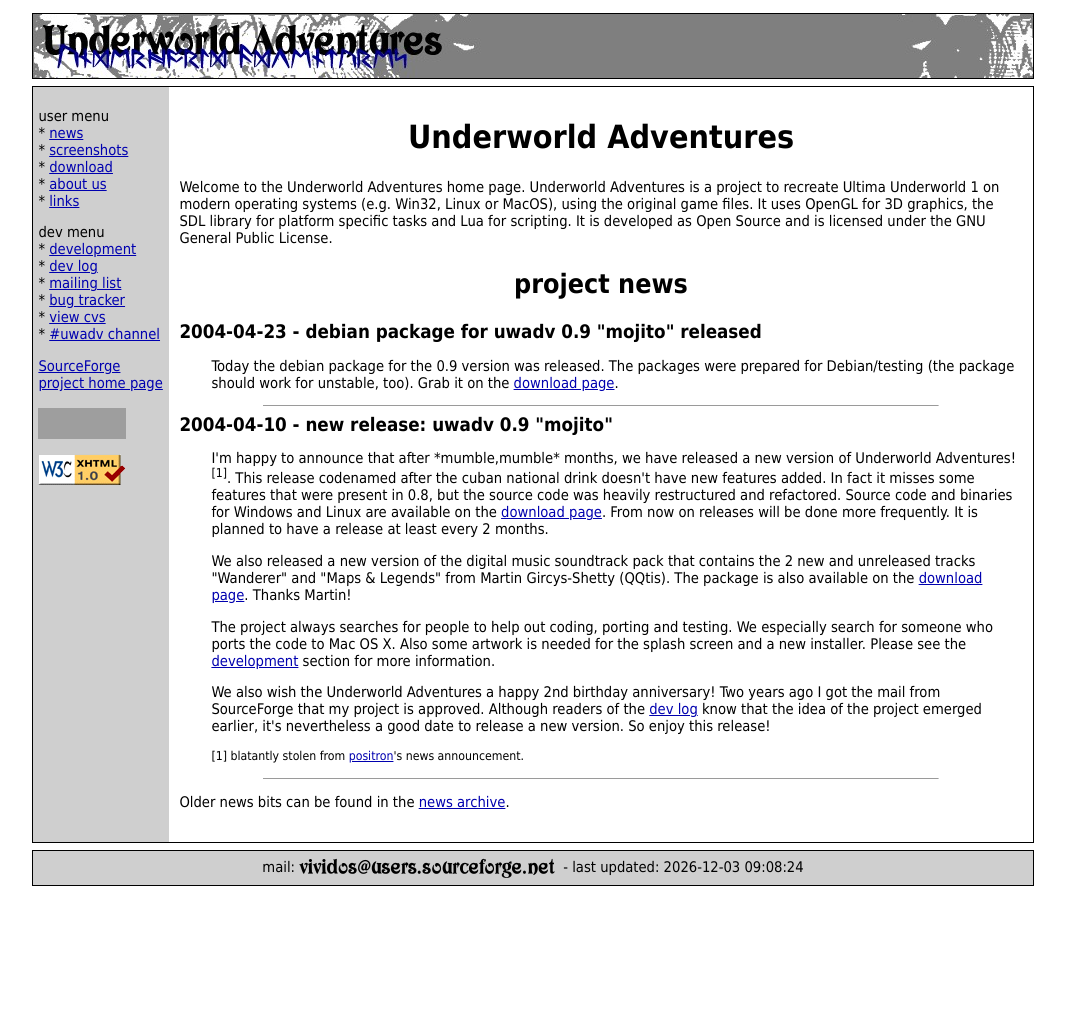
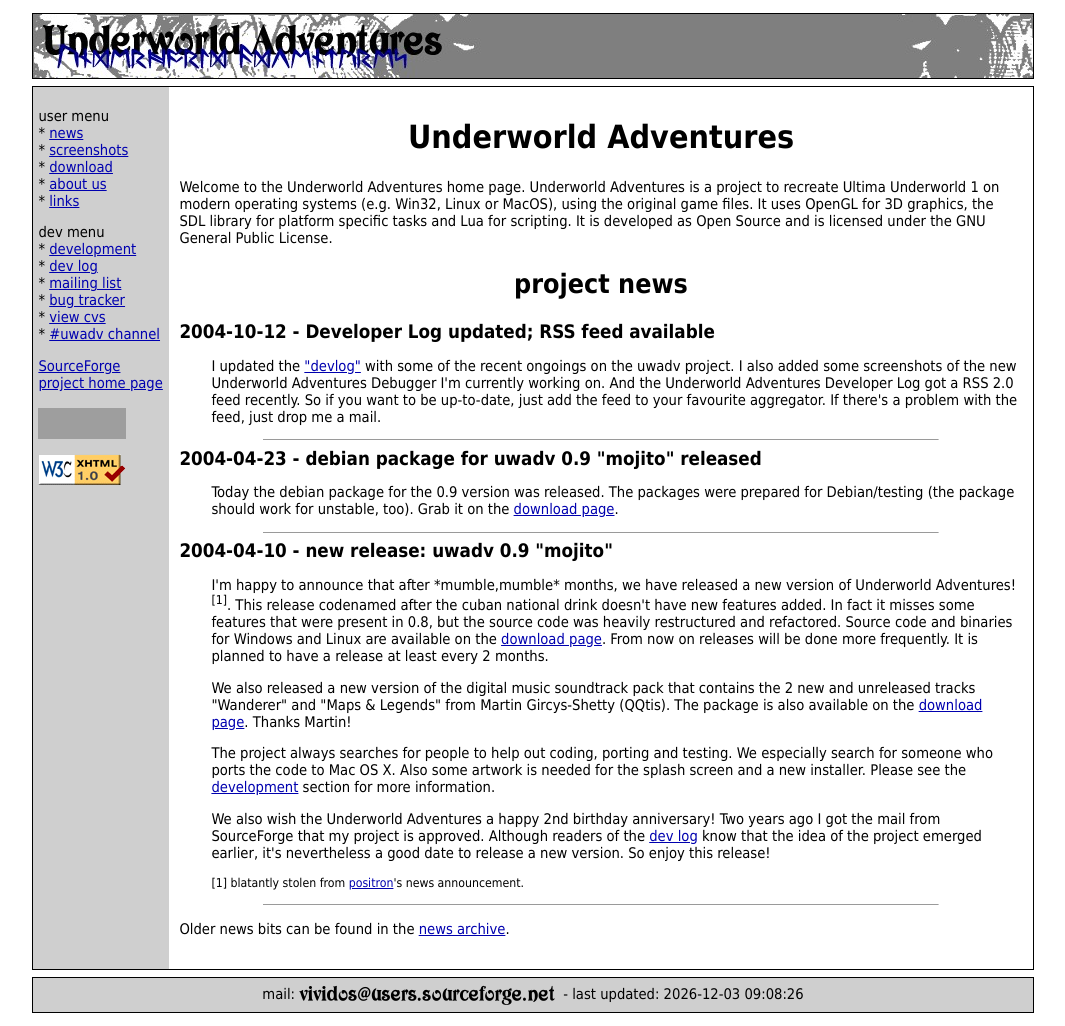
Before and after one commit to vividos/UnderworldAdventures, a PHP site: page /?page=1 in a window 1280 px wide. Shown: the whole page, without its empty margins (107-1172 px from the left). Before the commit the page ends 886 px from the top, so only its background shows below. Run offline with PHP 8.4, Linux system fonts and the light colour scheme; data that the repository does not hold is empty; grey boxes are pictures that could not be loaded.

Commit message:
added news item about updated dev log

```diff
--- a/webpages/news.php
+++ b/webpages/news.php
@@ -5,6 +5,14 @@
 </p>
 
 <h2>project news</h2>
+
+<span class="newsHeading">2004-10-12 - Developer Log updated; RSS feed available</span>
+
+<p class="newsBody">
+I updated the <a href="index.php?page=devlog">"devlog"</a> with some of the recent ongoings on the uwadv project. I also added some screenshots of the new Underworld Adventures Debugger I'm currently working on. And the Underworld Adventures Developer Log got a RSS 2.0 feed recently. So if you want to be up-to-date, just add the feed to your favourite aggregator. If there's a problem with the feed, just drop me a mail.
+</p>
+
+<hr size="1" width="80%"/>
 
 <span class="newsHeading">2004-04-23 - debian package for uwadv 0.9 "mojito" released</span>
 
```
